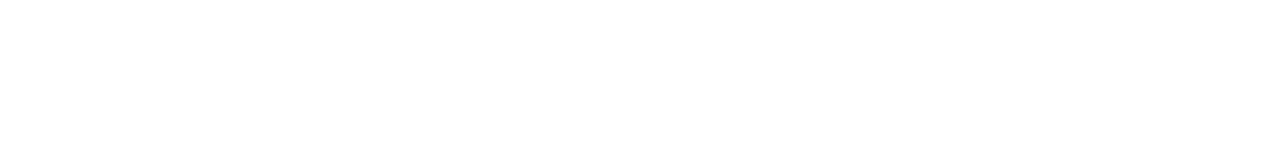
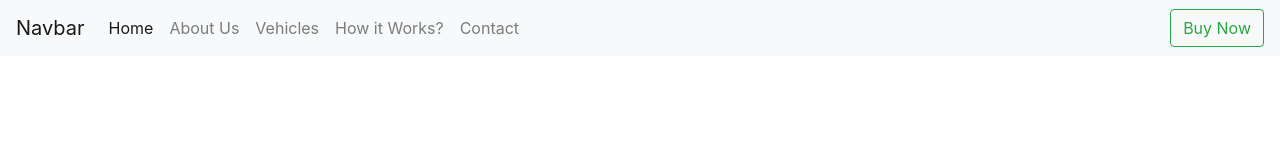
Before and after one commit to mostlyali07/scooter-rental, a plain HTML site: page index.html in a window 1280 px wide. Drawn offline with nearby package versions, Linux system fonts and the light colour scheme.

Commit message:
header update

```diff
--- a/index.html
+++ b/index.html
@@ -14,7 +14,37 @@
 </head>
 
 <body>
+    <!-- Header Start -->
+    <nav class="navbar navbar-expand-lg navbar-light bg-light">
+        <a class="navbar-brand" href="#">Navbar</a>
+        <button class="navbar-toggler" type="button" data-toggle="collapse" data-target="#navbarSupportedContent" aria-controls="navbarSupportedContent" aria-expanded="false" aria-label="Toggle navigation">
+          <span class="navbar-toggler-icon"></span>
+        </button>
 
+        <div class="collapse navbar-collapse" id="navbarSupportedContent">
+            <ul class="navbar-nav mr-auto">
+                <li class="nav-item active">
+                    <a class="nav-link" href="#">Home <span class="sr-only">(current)</span></a>
+                </li>
+                <li class="nav-item">
+                    <a class="nav-link" href="#">About Us</a>
+                </li>
+                <li class="nav-item">
+                    <a class="nav-link" href="#">Vehicles</a>
+                </li>
+                <li class="nav-item">
+                    <a class="nav-link" href="#">How it Works?</a>
+                </li>
+                <li class="nav-item">
+                    <a class="nav-link" href="#">Contact</a>
+                </li>
+            </ul>
+            <form class="form-inline my-2 my-lg-0">
+                <button class="btn btn-outline-success my-2 my-sm-0" type="submit">Buy Now</button>
+            </form>
+        </div>
+    </nav>
+    <!-- Header End -->
 </body>
 
 </html>
```
